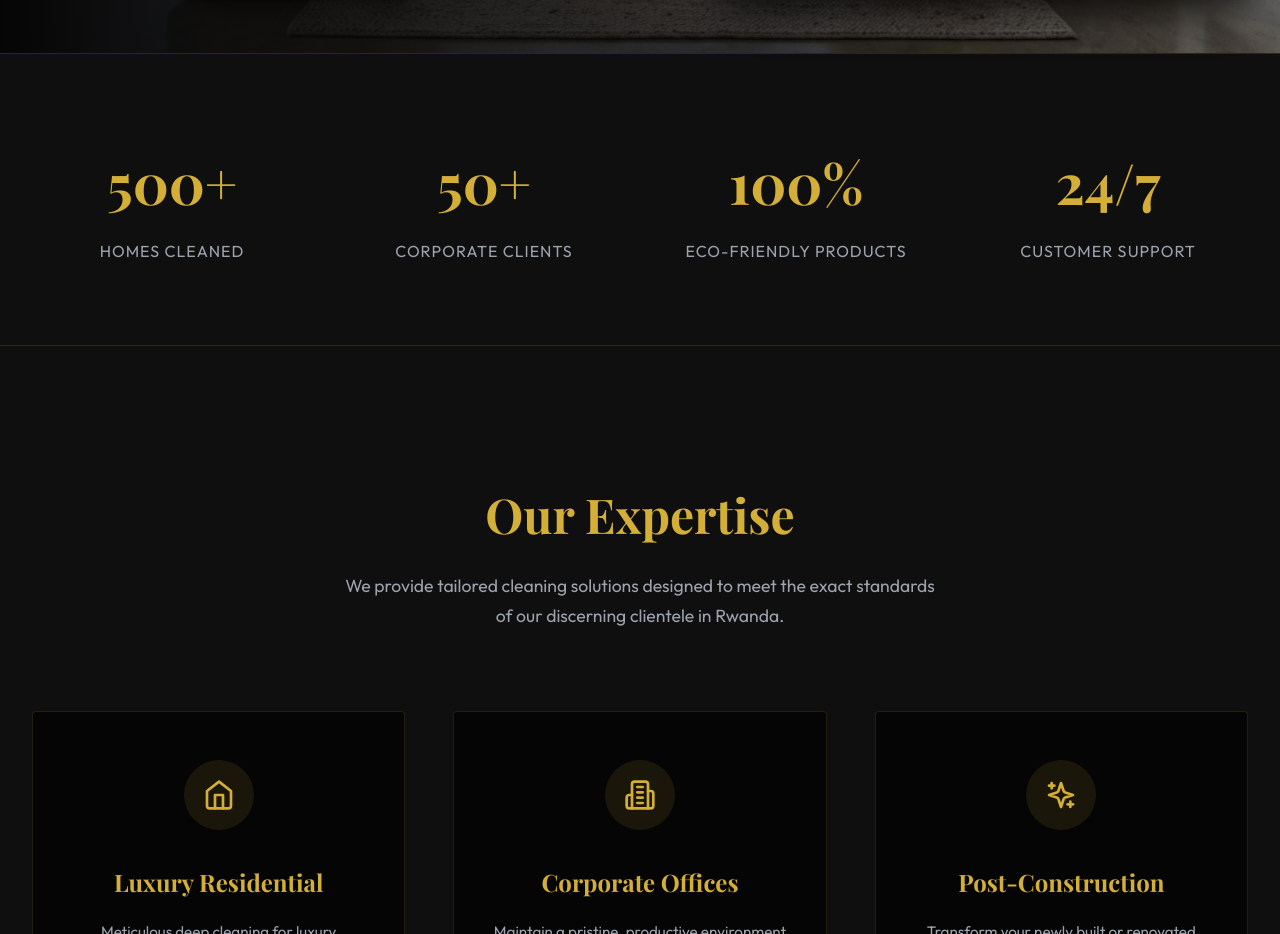
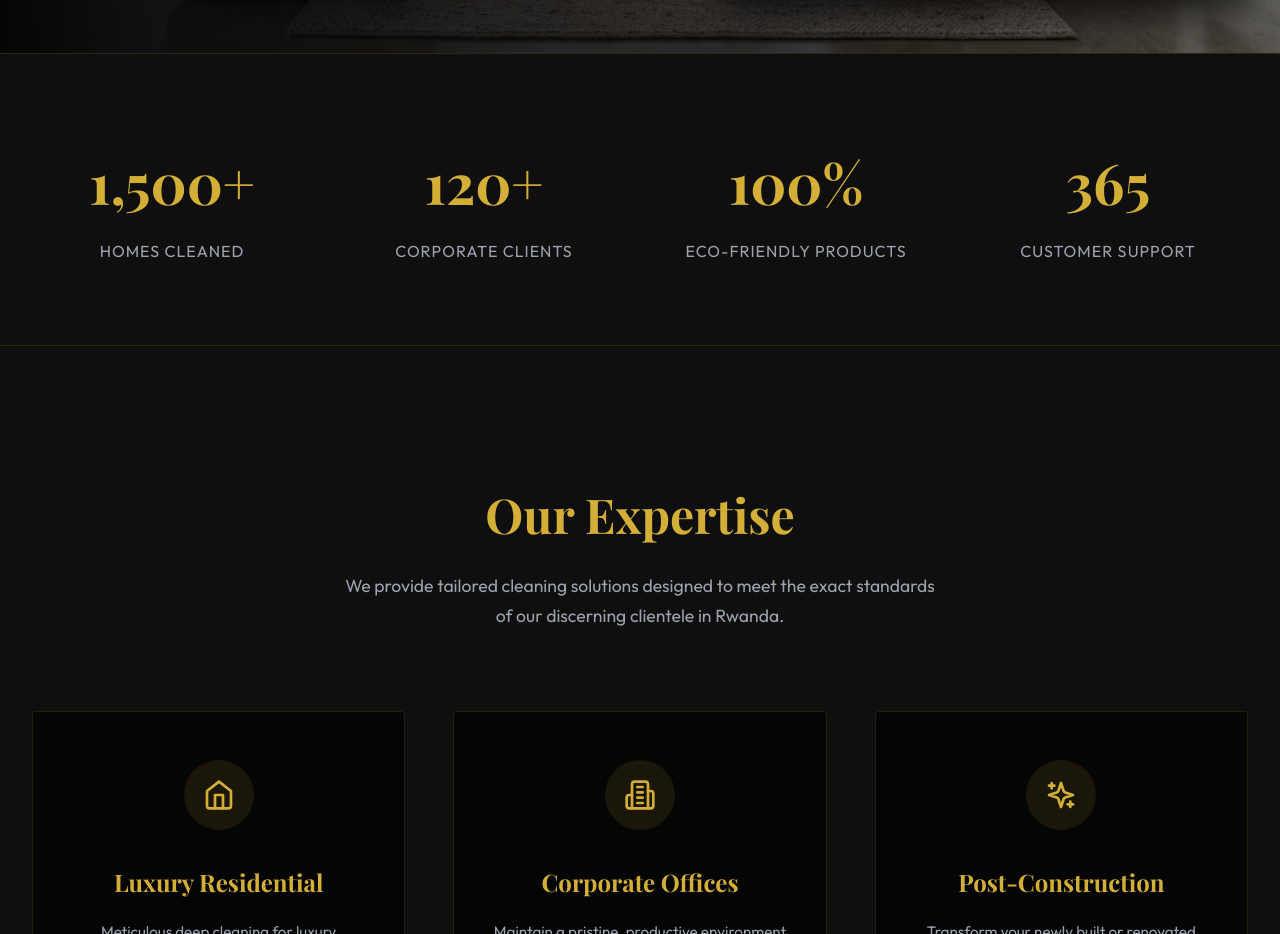
Before and after one commit to K4pel/luxeclean-kigali, a React (Vite) app: page / in a window 1280 px wide. Shown: the part 860-1794 px from the top of the page. Built offline with nearby package versions, Linux system fonts and the light colour scheme; no server answers; a web font is replaced by a local one.

Commit message:
Update homepage stats figures

```diff
--- a/src/App.jsx
+++ b/src/App.jsx
@@ -154,11 +154,11 @@ function App() {
       <section className="stats">
         <div className="container stats-grid">
           <div className="stat-item">
-            <h4 className="serif">500+</h4>
+            <h4 className="serif">1,500+</h4>
             <p>Homes Cleaned</p>
           </div>
           <div className="stat-item">
-            <h4 className="serif">50+</h4>
+            <h4 className="serif">120+</h4>
             <p>Corporate Clients</p>
           </div>
           <div className="stat-item">
@@ -166,7 +166,7 @@ function App() {
             <p>Eco-Friendly Products</p>
           </div>
           <div className="stat-item">
-            <h4 className="serif">24/7</h4>
+            <h4 className="serif">365</h4>
             <p>Customer Support</p>
           </div>
         </div>
```
